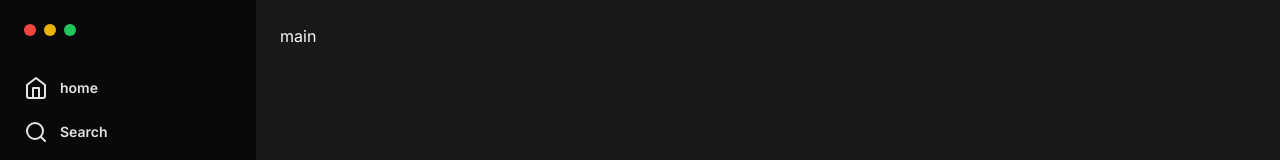
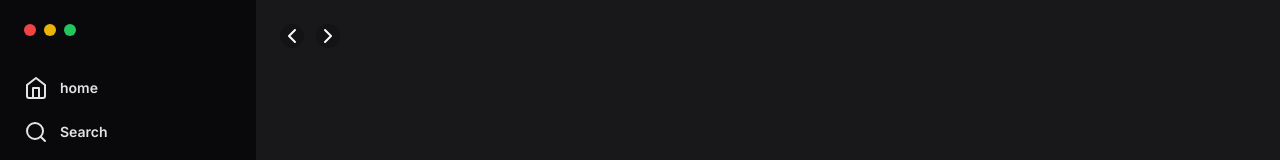
Before and after one commit to ronald-assis/tailwind-spotfy, a Next.js app: page / in a window 1280 px wide. Shown: the top 160 px of the page. Built offline with nearby package versions, Linux system fonts and the light colour scheme.

Commit message:
feat: content main

```diff
--- a/src/app/page.tsx
+++ b/src/app/page.tsx
@@ -1,4 +1,10 @@
-import { Home as HomeIcon, Search, Library } from 'lucide-react'
+import {
+  Home as HomeIcon,
+  Search,
+  Library,
+  ChevronLeft,
+  ChevronRight,
+} from 'lucide-react'
 
 export default function Home() {
   return (
@@ -51,7 +57,16 @@ export default function Home() {
             </nav>
           </div>
         </aside>
-        <main className="flex-1 p-6">main</main>
+        <main className="flex-1 p-6">
+          <div className="flex items-center gap-3">
+            <button className="h-6 w-6 rounded-full bg-black/20">
+              <ChevronLeft />
+            </button>
+            <button className="h-6 w-6 rounded-full bg-black/20">
+              <ChevronRight />
+            </button>
+          </div>
+        </main>
       </div>
       <footer className="border-t border-zinc-700 bg-zinc-800 p-6">
         footer
```
